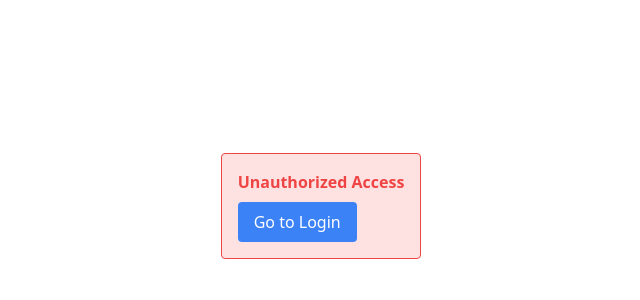
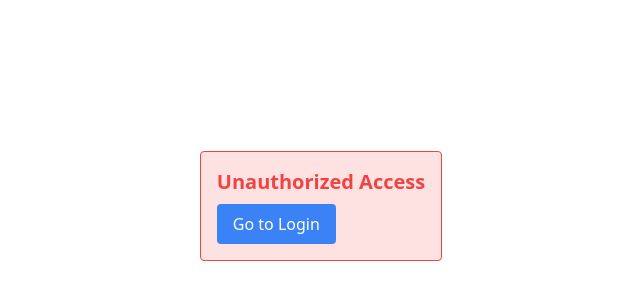
Before and after one commit to Himalf/products, a React (Vite) app: page / in a window 1280 px wide. Shown: the part 194-494 px from the top of the page, without its empty margins (319-959 px from the left). Built offline with nearby package versions, Linux system fonts and the light colour scheme.

Commit message:
chore: remove console logs and unnecessary comments

```diff
--- a/src/components/AuthForm.tsx
+++ b/src/components/AuthForm.tsx
@@ -51,7 +51,7 @@
       label: "Password",
     },
   ];
-
+  // Form FOR BOTH LOGIN AND SIGNUP PAGE
   return (
     <div className="flex justify-center items-center h-screen bg-gray-50">
       <div className="bg-white shadow-md rounded-lg p-8 w-full max-w-md">
--- a/src/components/ProtectedRoute.tsx
+++ b/src/components/ProtectedRoute.tsx
@@ -18,7 +18,7 @@
     return (
       <div className="flex justify-center items-center h-screen">
         <div className="p-4 border border-red-500 bg-red-100 rounded">
-          <p className="text-red-500 font-bold">Unauthorized Access</p>
+          <p className="text-red-500 font-bold  text-xl">Unauthorized Access</p>
           <button
             onClick={() => navigate("/login")}
             className="mt-2 bg-blue-500 text-white px-4 py-2 rounded"
```
